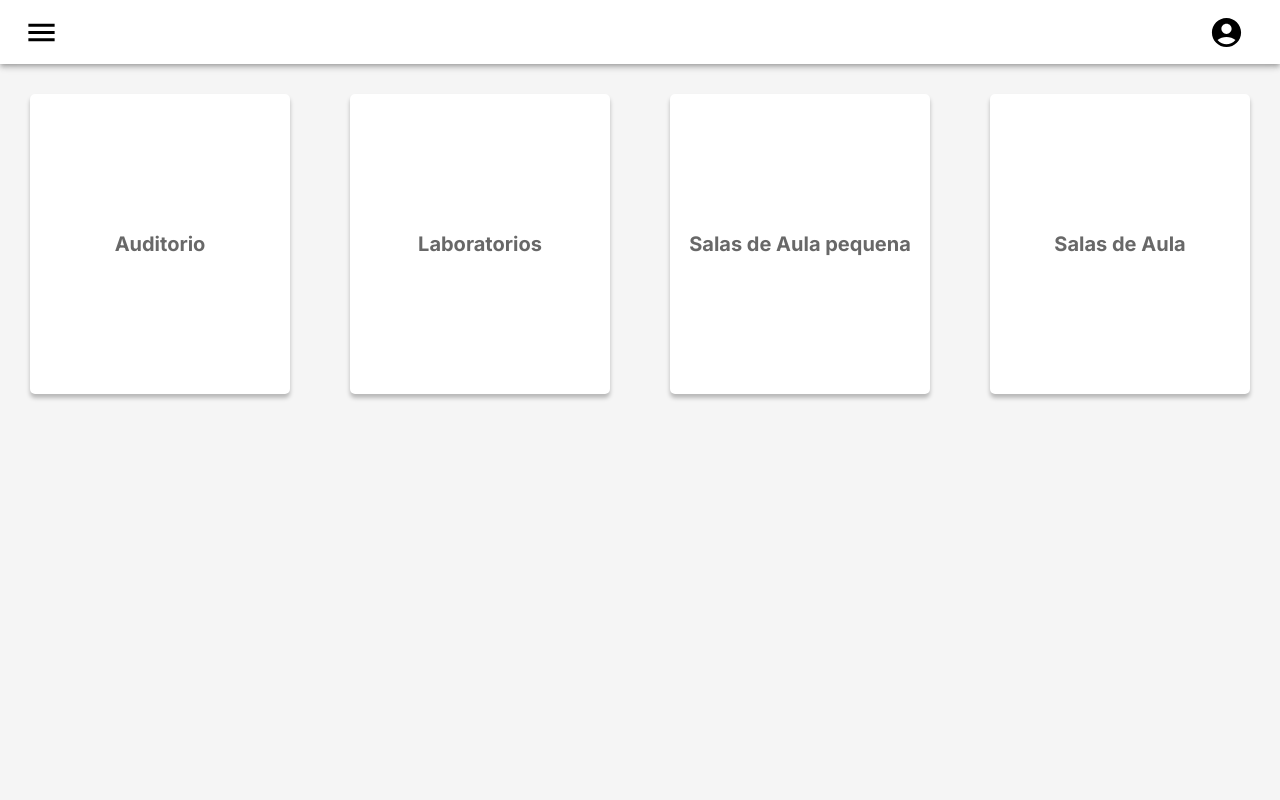
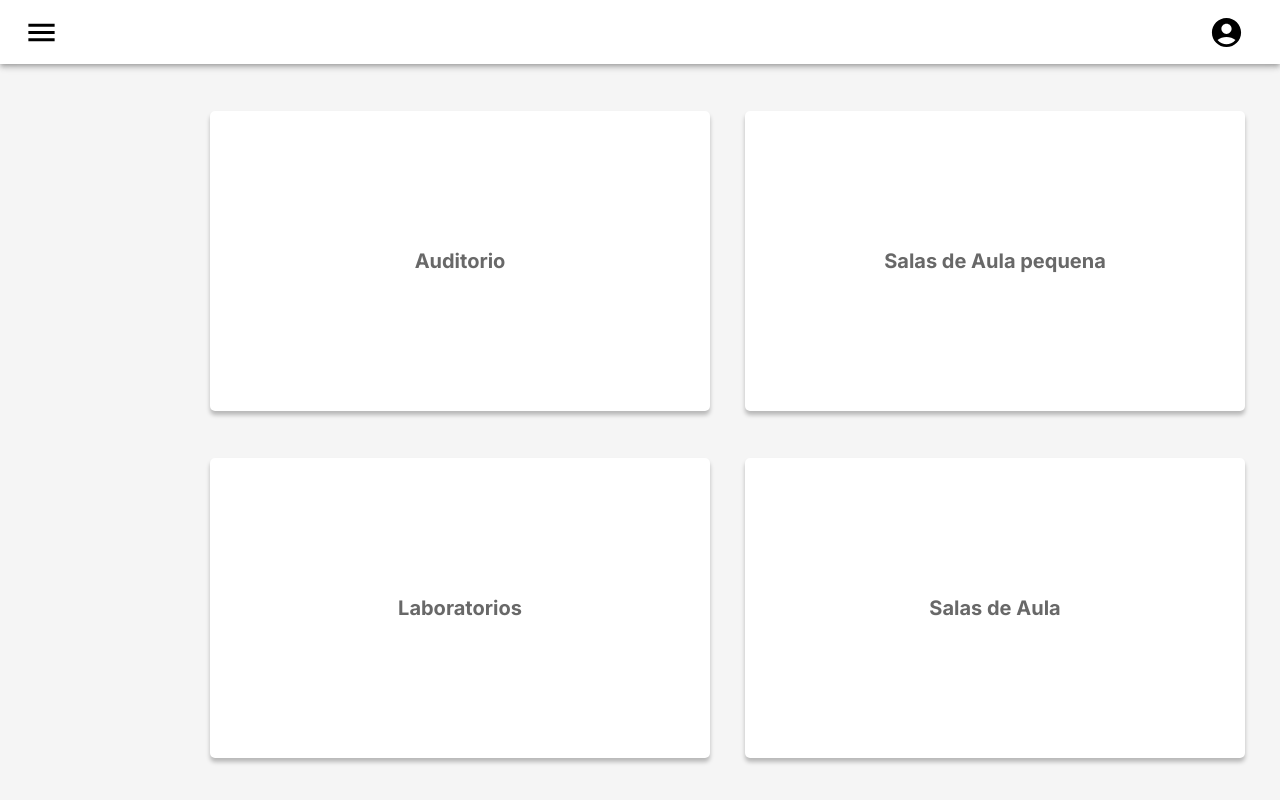
Before and after one commit to Grupo4-integrador/projeto-integrador, a React (Create React App) app: page /home in a window 1280 px wide. Built offline with nearby package versions, Linux system fonts and the light colour scheme.

Commit message:
Ajuste dos cards

```diff
--- a/src/Components/Telas/Inicitial/index.css
+++ b/src/Components/Telas/Inicitial/index.css
@@ -7,15 +7,15 @@ body {
 }
 .container {
   display: flex;
-  justify-content: center;
+  justify-content: right;
   align-items: stretch;
 }
 .box-auditorio {
   width: 500px;
   height: 300px;
-  background-color: white;
+  background-color: rgb(255, 255, 255);
   box-shadow: 0px 4px 4px rgba(0, 0, 0, 0.25);
-  margin: 30px;
+  margin-top: 47px;
   display: flex;
   border-radius: 5px;
 
@@ -37,7 +37,8 @@ body {
   height: 300px;
   background-color: white;
   box-shadow: 0px 4px 4px rgba(0, 0, 0, 0.25);
-  margin: 30px;
+  margin-top: 47px;
+  margin-right: 35px;
   display: flex;
   border-radius: 5px;
 
@@ -59,7 +60,8 @@ body {
   height: 300px;
   background-color: white;
   box-shadow: 0px 4px 4px rgba(0, 0, 0, 0.25);
-  margin: 30px;
+  margin-top: 47px;
+  margin-right: 35px;
   display: flex;
   border-radius: 5px;
 
@@ -81,7 +83,7 @@ body {
   height: 300px;
   background-color: white;
   box-shadow: 0px 4px 4px rgba(0, 0, 0, 0.25);
-  margin: 30px;
+  margin-top: 47px;
   display: flex;
   border-radius: 5px;
 
--- a/src/Components/Telas/Inicitial/index.js
+++ b/src/Components/Telas/Inicitial/index.js
@@ -8,18 +8,22 @@ function Inicitial() {
     <div>
       <Header />
       <div className="container">
+        <div className="cima">
         <div className="box-auditorio">
           <p>Auditorio</p>
         </div>
         <div className="box-lab">
           <p>Laboratorios</p>
         </div>
+        </div>
+        <div className="baixo">
         <div className="box-class-room-small">
           <p>Salas de Aula pequena</p>
         </div>
         <div className="box-class-room">
           <p>Salas de Aula</p>
         </div>
+        </div>
       </div>
     </div>
   );
```
